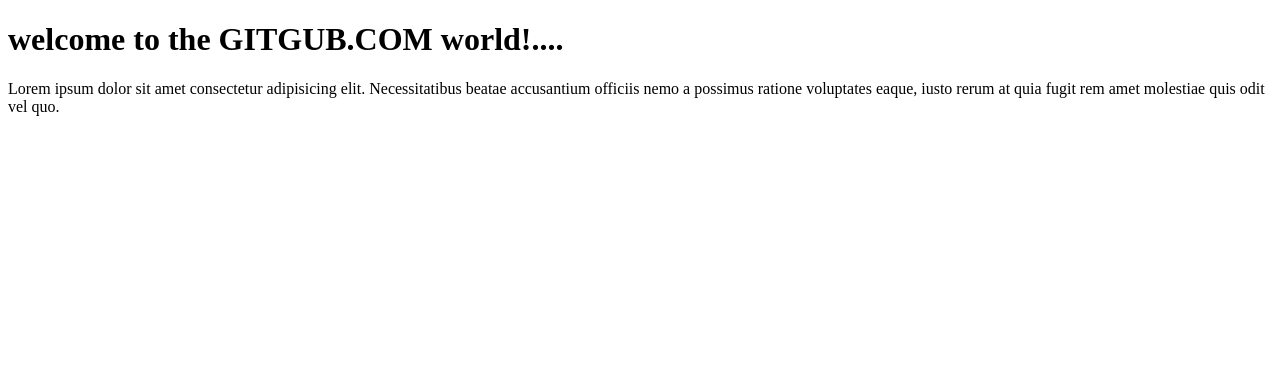
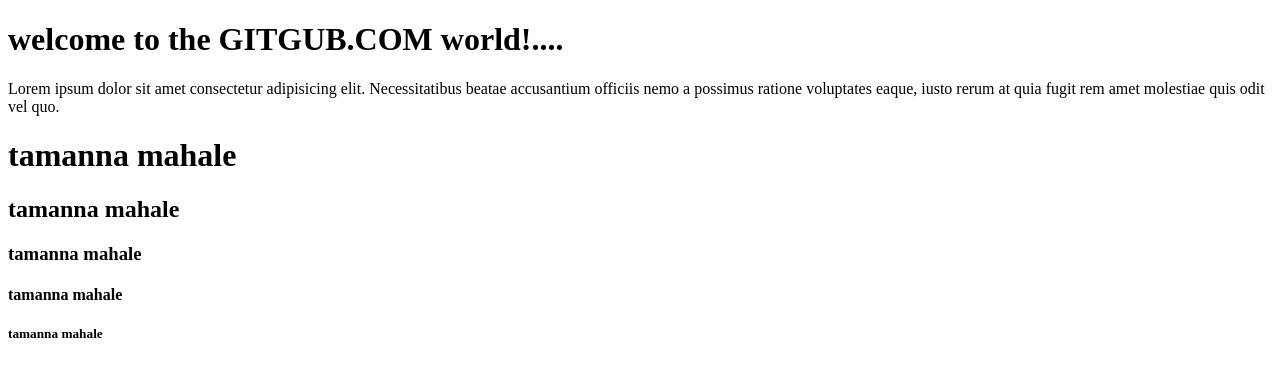
Before and after one commit to tamanna128/localrepo, a plain HTML site: page index.html in a window 1280 px wide. Drawn offline with Linux system fonts and the light colour scheme.

Commit message:
all done

```diff
--- a/index.html
+++ b/index.html
@@ -8,5 +8,12 @@
 <body>
     <h1>welcome to the GITGUB.COM  world!....</h1>
     <p>Lorem ipsum dolor sit amet consectetur adipisicing elit. Necessitatibus beatae accusantium officiis nemo a possimus ratione voluptates eaque, iusto rerum at quia fugit rem amet molestiae quis odit vel quo.</p>
+
+
+    <h1>tamanna mahale</h1>
+    <h2>tamanna mahale</h1>
+    <h3>tamanna mahale</h1>
+    <h4>tamanna mahale</h1>
+    <h5>tamanna mahale</h1>
 </body>
 </html>
```
